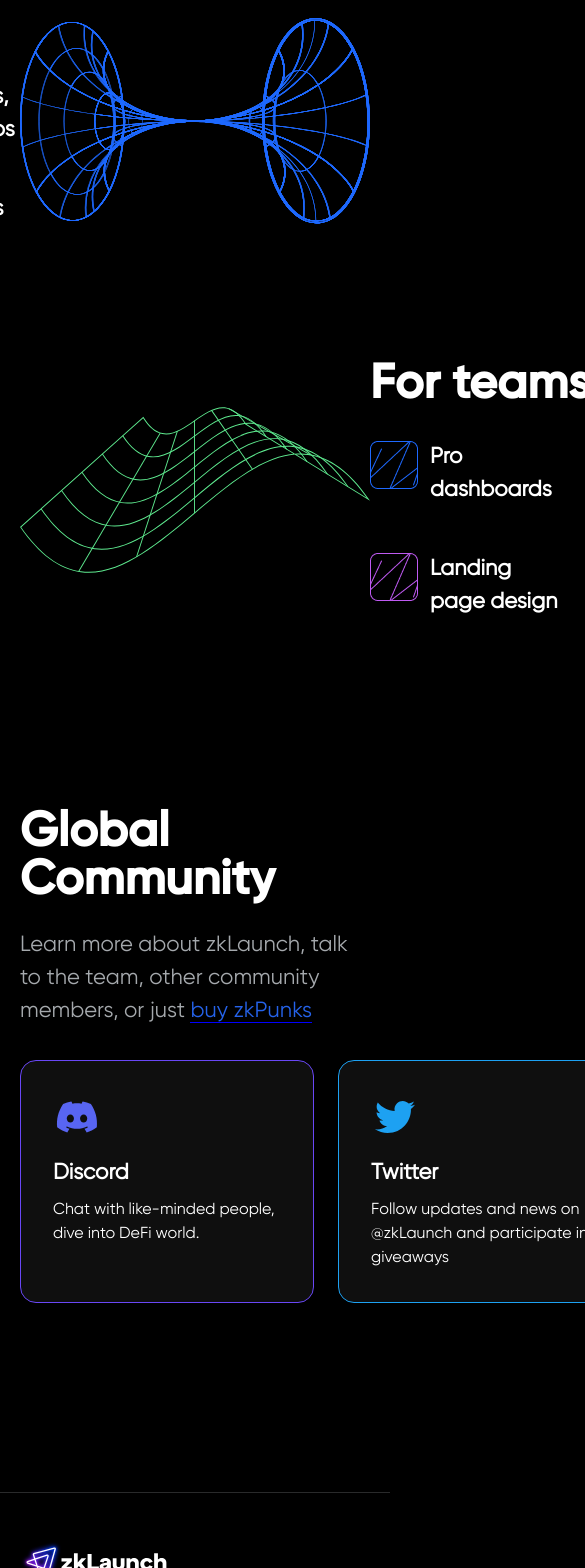
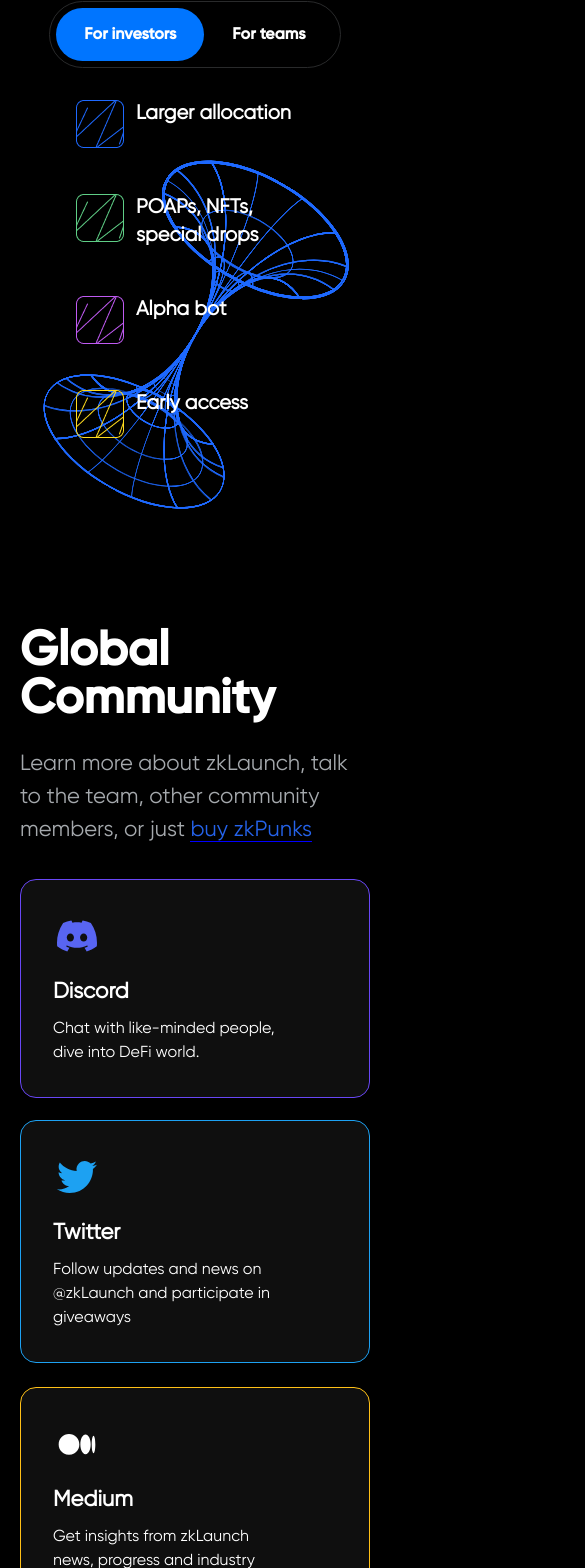
Before and after one commit to aurudio/zk-launch, a Next.js app: page /pre-sale in a window 390 px wide. Shown: the part 3376-4944 px from the top of the page, 585 px wide, since content can reach past the window. Built offline with nearby package versions, Linux system fonts and the light colour scheme.

Commit message:
mobile adaptive

```diff
--- a/src/components/layout/Navbar.tsx
+++ b/src/components/layout/Navbar.tsx
@@ -3,6 +3,7 @@
 import burger from '@/burger.svg'
 import { useState } from 'react'
 import closeBtn from '@/close-btn.svg'
+import { useRouter } from 'next/router'
 
 const Navbar = () => {
 	const navs = [
@@ -14,11 +15,18 @@
 
 	const [vis, setVis] = useState(false)
 
+	const { push } = useRouter()
+
 	return (
 		<>
 			<nav className=' w-full shadow-[0_1px_0_#292A2B]'>
 				<div className='max-w-7xl px-5 w-full flex items-center mx-auto justify-between'>
-					<Image src={Logo} alt='' />
+					<Image
+						src={Logo}
+						alt=''
+						onClick={() => push('/')}
+						className='cursor-pointer'
+					/>
 					<ul className='md:flex max-[850px]:text-sm hidden'>
 						{navs.map(item => (
 							<li className='p-5 cursor-pointer' key={item.id}>
--- a/src/components/lending/GlobalCommSection.tsx
+++ b/src/components/lending/GlobalCommSection.tsx
@@ -5,7 +5,6 @@
 import Image from 'next/image'
 import Link from 'next/link'
 
-const GlobalCommunity = () => {
 const cards = [
 	{
 		id: 1,
@@ -21,6 +20,9 @@
 		color: '#1DA1F2',
 		desc: 'Follow updates and news on @zkLaunch and participate in giveaways',
 	},
+]
+
+const cards2 = [
 	{
 		id: 3,
 		icon: medium,
@@ -36,6 +38,8 @@
 		desc: 'Watch for tech updates to the code base and participate in the Bug Bounty program',
 	},
 ]
+
+const GlobalCommunity = () => {
 	return (
 		<section className='flex flex-col items-start max-w-7xl mx-auto my-[190px] px-5'>
 			<h2 className='text-5xl font-semibold mb-6'>Global Community</h2>
@@ -46,12 +50,13 @@
 					buy zkPunks
 				</Link>
 			</p>
-			<div className='flex gap-x-6 w-full'>
+			<div className='flex w-full justify-between flex-wrap gap-6 md:flex-row flex-col'>
+				<div className='flex gap-x-6 gap-y-[1.375rem] md:flex-row flex-col'>
 					{cards.map(item => (
 						<div
 							style={{ border: `1px ${item.color} solid` }}
 							key={item.id}
-						className='cursor-pointer p-8 rounded-2xl border bg-[#0F0F0F]'
+							className='global-community-cards1 cursor-pointer p-8 rounded-2xl border bg-[#0F0F0F]'
 						>
 							<div className='flex flex-col'>
 								<Image src={item.icon} className='mb-4' alt='' />
@@ -63,6 +68,24 @@
 						</div>
 					))}
 				</div>
+				<div className='flex gap-x-6 gap-y-[1.375rem] md:flex-row flex-col'>
+					{cards2.map(item => (
+						<div
+							style={{ border: `1px ${item.color} solid` }}
+							key={item.id}
+							className='global-community-cards2 cursor-pointer p-8 rounded-2xl border bg-[#0F0F0F]'
+						>
+							<div className='flex flex-col'>
+								<Image src={item.icon} className='mb-4' alt='' />
+								<div className='flex flex-col gap-y-2 w-[228px]'>
+									<h5 className='font-bold text-[22px]'>{item.title}</h5>
+									<p className=''>{item.desc}</p>
+								</div>
+							</div>
+						</div>
+					))}
+				</div>
+			</div>
 		</section>
 	)
 }
--- a/src/components/lending/InvestorsSection.tsx
+++ b/src/components/lending/InvestorsSection.tsx
@@ -5,6 +5,7 @@
 import green from '@/green-icon.png'
 import purple from '@/purple-icon.png'
 import yellow from '@/yellow-icon.png'
+import { useState } from 'react'
 
 const Investors = () => {
 	const investors = [
@@ -26,27 +27,53 @@
 		{ id: 2, title: 'For teams', block: teams, vector: grid },
 	]
 
+	const [state, setState] = useState('For investors')
+
 	return (
 		<div className='flex flex-col gap-y-8 max-w-7xl px-5 mx-auto my-[190px]'>
-			<div className='flex flex-col gap-y-[7.5rem]'>
+			<div className='hidden p-[0.375rem] max-[640px]:flex mx-auto border border-[#292A2B] rounded-full'>
+				{blocks.map(item => (
+					<button
+						className={`${
+							state == item.title ? 'bg-[#0075FF]' : 'bg-transparent'
+						} duration-300 px-7 py-[14.5px] rounded-full font-semibold`}
+						onClick={() => setState(item.title)}
+					>
+						{item.title}
+					</button>
+				))}
+			</div>
+			<div className='flex flex-col gap-y-[7.5rem] gap-1'>
 				{blocks.map(item => (
 					<div
 						className={`${
-							item.title === 'For investors' ? 'flex-row-reverse' : 'flex-row'
-						} flex justify-between`}
+							item.title === 'For investors'
+								? 'flex-row-reverse max-[980px]:items-end'
+								: 'flex-row max-[980px]:items-start'
+						} sm:flex justify-between max-[980px]:flex-col-reverse max-[980px]:w-full  px-14 relative max-[640px]:items-center  ${
+							state == item.title ? 'max-[640px]:flex' : 'max-[640px]:hidden'
+						}`}
 						key={item.id}
 					>
-						<Image src={item.vector} alt='' />
-						<div className='flex flex-col gap-y-8'>
-							<h5 className='text-5xl font-semibold'>{item.title}:</h5>
-							<div className='flex flex-wrap w-[29rem] gap-x-16 gap-y-[2.875rem]'>
+						<Image
+							src={item.vector}
+							alt=''
+							className='max-[1060px]:w-[28.375rem] max-[980px]:-rotate-[60deg] z-0 max-[640px]:translate-y-0 max-[640px]:absolute'
+						/>
+						<div className='flex flex-col gap-y-8 z-[1] max-[640px]:w-full'>
+							<h5 className='lg:text-5xl md:text-4xl text-3xl font-semibold max-[640px]:hidden'>
+								{item.title}:
+							</h5>
+							<div className='flex flex-wrap sm:w-[29rem] gap-x-16 gap-y-[2.875rem] max-[640px]:flex-col'>
 								{item.block.map(elem => (
 									<div
-										className='flex gap-3 w-[12.5rem] items-start'
+										className='flex gap-3 sm:w-[12.5rem] items-start'
 										key={elem.id}
 									>
 										<Image src={elem.icon} className='w-12 h-12' alt='' />
-										<h5 className='text-[1.375rem] font-bold'>{elem.title}</h5>
+										<h5 className='lg:text-[1.375rem] text-xl  font-bold'>
+											{elem.title}
+										</h5>
 									</div>
 								))}
 							</div>
--- a/src/components/lending/MainSection.tsx
+++ b/src/components/lending/MainSection.tsx
@@ -9,13 +9,13 @@
 	return (
 		<section className='flex flex-col items-start relative overflow-hidden w-full'>
 			<div className='w-full max-w-7xl px-5 mx-auto z-[1]'>
-				<div className='relative flex justify-start'>
-					<div className='flex flex-col gap-y-6 items-start mt-28 w-[719px]'>
-						<h1 className='font-semibold text-[64px]'>
+				<div className='mb-[5.625rem] md:mb-60 relative flex justify-start'>
+					<div className='flex flex-col gap-y-6 items-start mt-28 w-[719px] z-[1]'>
+						<h1 className='font-semibold text-5xl md:text-[3.5rem] lg:text-[4rem]'>
 							BUILT TO LAUNCH THE MOST ANTICIPATED BLOCKCHAIN PROJECTS IN ZKSYNC
 							ERA
 						</h1>
-						<p className='text-[22px]'>
+						<p className='text-[22px] text-[#F3F5F8]'>
 							zkLaunch is the ultimate decentralized fundraising and marketing
 							platform for teams from all over the world
 						</p>
@@ -24,18 +24,30 @@
 							<Image src={arrow} alt='' />
 						</button>
 					</div>
+					<Image
+						src={donut}
+						alt=''
+						className='absolute -right-3/4 -top-3/4 sm:-right-40 sm:-top-0 md:-right-[30%] w-[80vw] -rotate-12 md:-top-24 z-0'
+					/>
 				</div>
-				<div className='rounded-2xl  w-full relative gap-x-4 bg-black/50 mt-60 border border-[#1E69FF] backdrop-blur-[5px] mb-24'>
-					<p className='uppercase absolute right-12 -top-5 py-[10.5px] px-2 border border-[#1E69FF] rounded-md bg-black'>
+				<div className='rounded-2xl  w-full relative gap-x-4 bg-black/50 max-[900px]:my-16 my-[11.875rem] border border-[#1E69FF] backdrop-blur-[5px]'>
+					<p className='uppercase absolute right-12 -top-5 py-[10.5px] px-2 border max-[980px]:hidden border-[#1E69FF] rounded-md bg-black'>
 						zklaunch pre sale
 					</p>
-					<div className='relative flex justify-end overflow-hidden'>
-						<Image src={rocket} alt='' className='absolute -left-10 -top-24' />
-						<div className='flex flex-col gap-y-6 w-[55%] py-[52px] mr-14'>
-							<h3 className='font-semibold text-5xl'>
+					<div className='relative flex justify-end overflow-hidden max-[980px]:pt-10 max-[980px]:items-center max-[980px]:flex-col '>
+						<Image
+							src={rocket}
+							alt=''
+							className='absolute -left-10 max-[980px]:left-0 max-[980px]:hidden -top-24 max-[1115px]:-left-28 '
+						/>
+						<div className='relative w-[15.875rem] h-[17.75rem]  hidden max-[980px]:block'>
+							<Image src={rocket} alt='' className='absolute scale-[2.5]' />
+						</div>
+						<div className='flex flex-col gap-y-6 max-[980px]:text-center max-[980px]:-translate-y-8 max-[980px]:mx-auto max-[980px]:px-4 min-[980px]:w-[55%] py-8 md:py-[52px] md:mr-14'>
+							<h3 className='font-semibold text-[2rem] md:text-4xl lg:text-5xl'>
 								Discover new projects or launch your own{' '}
 							</h3>
-							<p className='text-[22px]'>
+							<p className='text-lg lg:text-[1.375rem]'>
 								zkLaunch is built on zkSync Era and offers a cheap and trustless
 								way to launch innovative projects and participate in exciting
 								presales while maintaining user safety
@@ -43,21 +55,26 @@
 						</div>
 					</div>
 				</div>
+				<div className='flex mx-auto items-center max-w-7xl px-5 w-full my-[11.875rem] max-[900px]:mb max-[900px]:mt-16  z-[2]'>
+					<div className='flex flex-col w-[600px] pt-14 gap-y-6'>
+						<h3 className='font-semibold md:text-4xl lg:text-5xl text-[2rem]'>
+							What do we do?
+						</h3>
+						<p className='text-lg lg:text-[1.375rem] '>
+							We bring together the most talented teams in crypto with retail
+							investors, early users and testers in a transparent and efficient
+							way. No more insider dumping!
+						</p>
+					</div>
+				</div>
+				<Image
+					src={donut50}
+					alt=''
+					className='absolute min-[980px]:top-[59rem] sm:top-[60rem] sm:-right-44 top-[70rem] -right-48 object-cover max-[580px]:-right-32 max-[580px]:top-[80rem] max-[560px]:top-[75rem] max-[550px]:top-[70rem] md:top-[68rem] lg:top-[68rem] z-[-1] md:right-0 lg:right-12'
+				/>
 			</div>
-			<div className='flex mx-auto items-center max-w-7xl px-5'>
-				<div className='flex flex-col w-[600px] pt-14 gap-y-6'>
-					<h3 className='font-semibold text-5xl'>What do we do?</h3>
-					<p className='text-[22px]'>
-						We bring together the most talented teams in crypto with retail
-						investors, early users and testers in a transparent and efficient
-						way. No more insider dumping!
-					</p>
-				</div>
 
-				<Image src={donut50} alt='' className='' />
-			</div>
-			<Image src={stars} alt='' className='absolute top-0 right-0 z-0' />
-			<Image src={donut} alt='' className='absolute -right-32 -top-5' />
+			<Image src={stars} alt='' className='absolute top-0 right-0 ' />
 		</section>
 	)
 }
--- a/src/components/pre-sale/MainSection.tsx
+++ b/src/components/pre-sale/MainSection.tsx
@@ -27,7 +27,7 @@
 					<input
 						className='bg-black border border-[#FFFFFF1A] w-full h-[52px]  rounded-[8px] text-center'
 						type='number'
-						onChange={(e: any) => setNumber(+e.target.value)}
+						onChange={e => setNumber(+e.target.value)}
 						value={number}
 					/>
 					<button
--- a/src/styles/globals.css
+++ b/src/styles/globals.css
@@ -65,4 +65,9 @@
 	.roadmap-list::-webkit-scrollbar {
 		@apply hidden;
 	}
+
+	.global-community-cards1:last-child,
+	.global-community-cards2:first-child {
+		@apply md:w-[50vw];
+	}
 }
```
Lines whose indentation alone changed are shown as unchanged.
